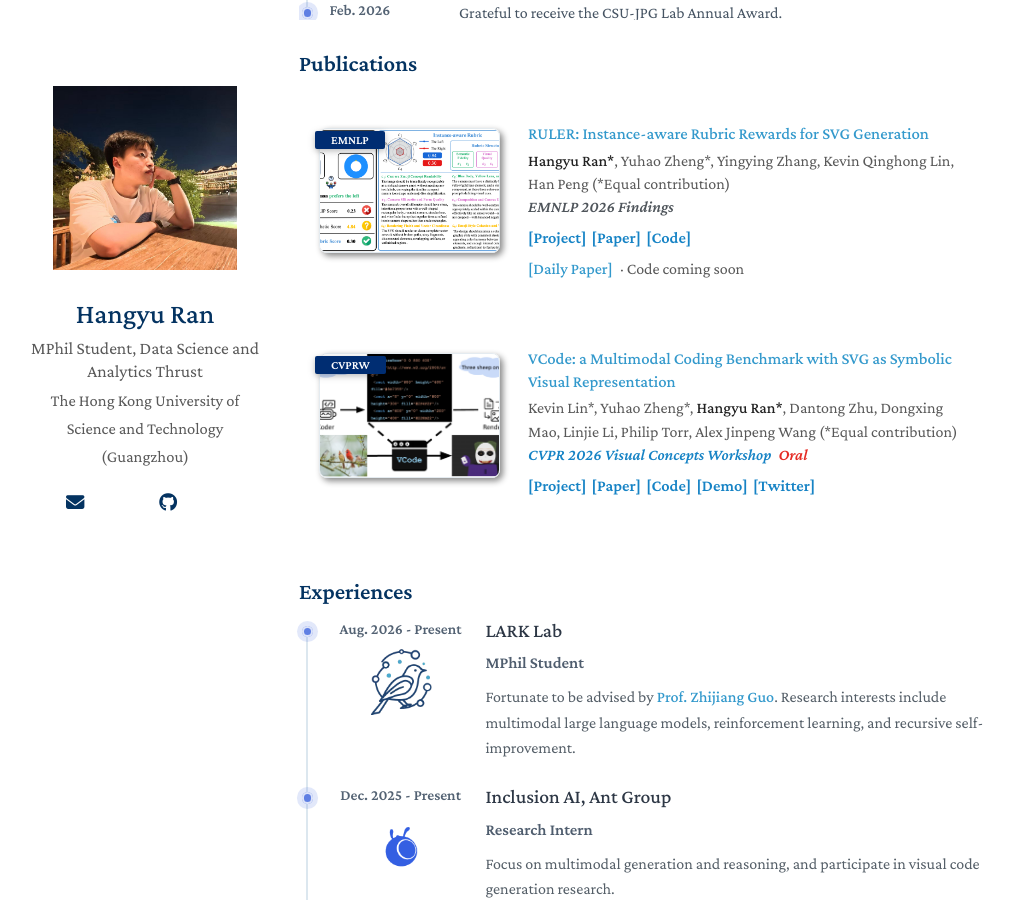
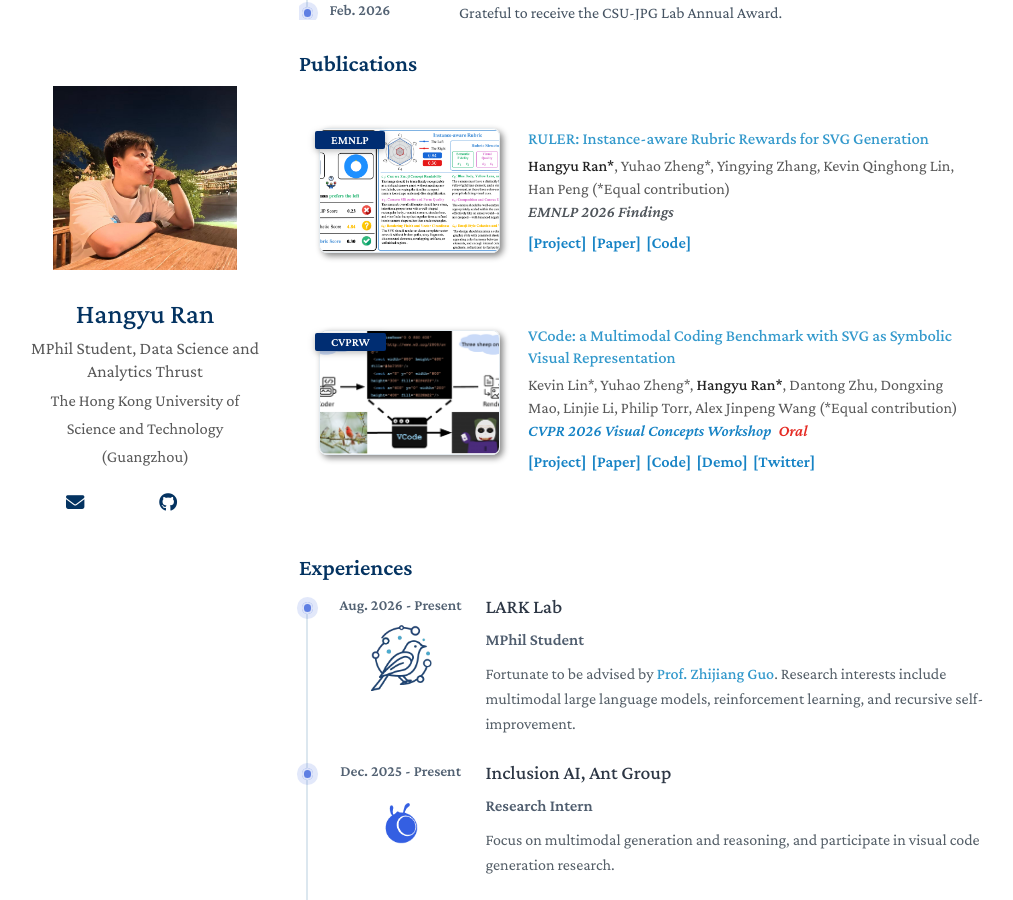
Before and after one commit to HangyuRan/HangyuRan.github.io, a Jekyll site: the page built from index.md, in a window 1280 px wide and 900 px high, scrolled down 566 px. Shown: the whole window, without its empty margins (131-1144 px from the left). Built offline with Jekyll 4.4.1, drawn with Linux system fonts in a browser that asks for light colours; a style sheet for code colours, icons or effects is not loaded.

Commit message:
Remove extra RULER publication links

```diff
--- a/_data/publications.yml
+++ b/_data/publications.yml
@@ -8,7 +8,6 @@ main:
     code: https://github.com/ant-research/RULER
     page: https://hangyuran.github.io/RULER/
     image: ./assets/img/ruler_teaser.png
-    others: '<a href="https://huggingface.co/papers/2609.25270" target="_blank" rel="noopener noreferrer">[Daily Paper]</a> &middot; Code coming soon'
   - title: "VCode: a Multimodal Coding Benchmark with SVG as Symbolic Visual Representation"
     authors: "Kevin Lin*, Yuhao Zheng*, <strong>Hangyu Ran*</strong>, Dantong Zhu, Dongxing Mao, Linjie Li, Philip Torr, Alex Jinpeng Wang (*Equal contribution)"
     conference_short: CVPRW
```
